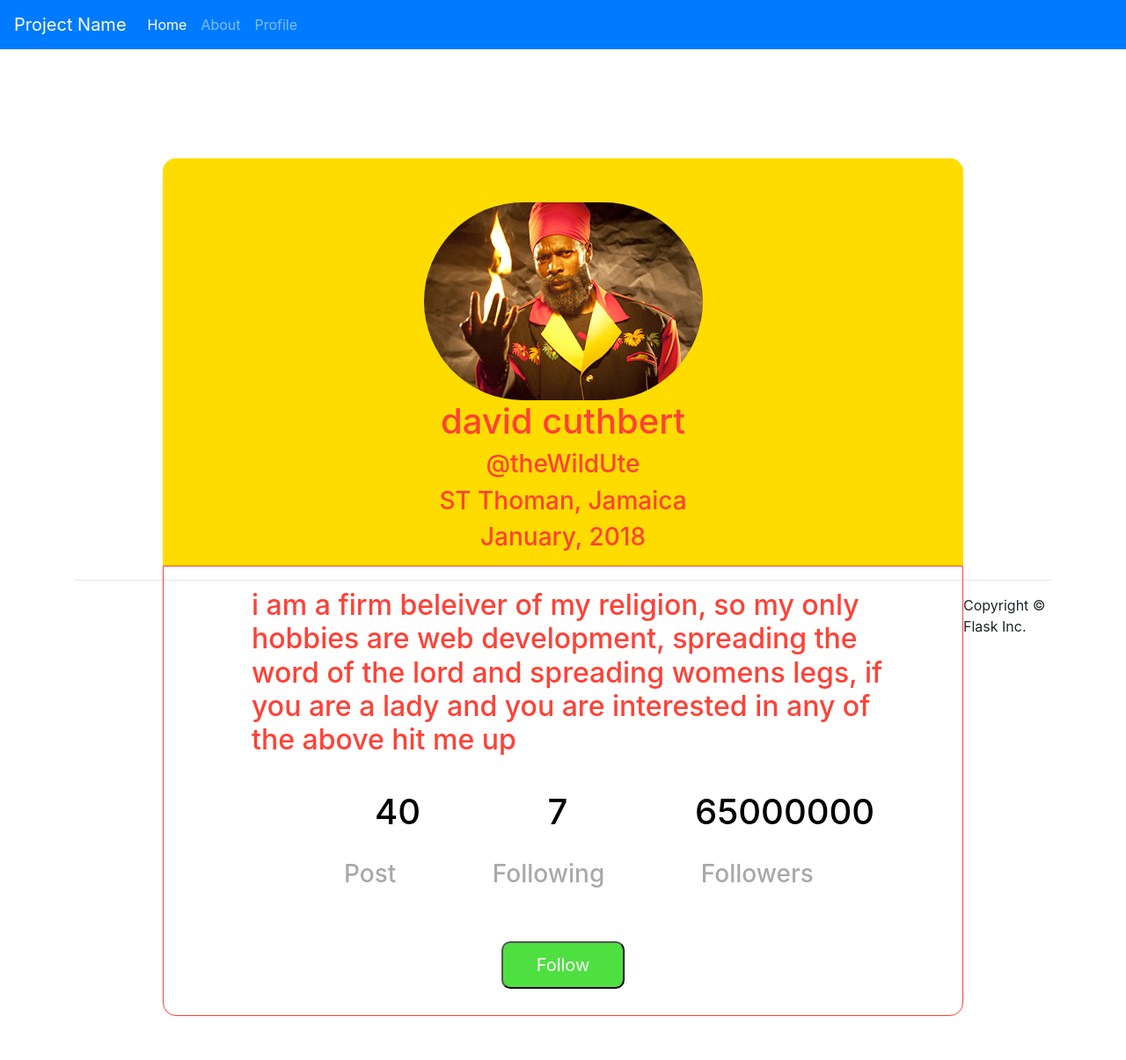
After one commit to david94bert/-info3180-lab2, a Flask app: page /profile in a window 1280 px wide. The commit adds this page. Shown: the whole page at 88% size. Run offline with Flask 2, Linux system fonts and the light colour scheme; some libraries are stand-ins or nearby versions.

Commit message:
just in time

```diff
--- a/app/static/css/app.css
+++ b/app/static/css/app.css
@@ -1,3 +1,108 @@
 body {
     padding-top: 5rem;
 }
+
+
+
+
+h3 {
+    color:#FF4136;
+}
+.info {
+    text-align: center;
+    color: #FF4136;
+}
+
+.container1{
+    margin-left: 100px;
+    margin-right: 100px;
+    margin-top: 100px;
+
+
+}
+
+.start {
+    background:#FFDC00;
+    border-top-left-radius: 15px;
+    border-top-right-radius: 15px;
+    margin-bottom: 0px;
+}
+
+.pic {;
+    padding-top: 50px;
+    padding-left: 50px;
+    padding-right: 50px;
+    padding-bottom: 0px;
+
+    text-align: center;
+}
+
+img {
+    border-radius: 200px;
+}
+
+.words{
+    float:left;
+    margin: 0px;
+    padding-left: 50px;
+    padding-right: 50px;
+    border-bottom-left-radius: 15px;
+    border-bottom-right-radius: 15px;
+    margin-bottom:50px;
+    border: solid 1px;
+    border-color: #FF4136;
+
+}
+
+
+.words h2{
+    margin-top: 0px;
+    padding-top: 25px;
+    color: #FF4136;
+    padding-left: 50px;
+}
+
+.num{
+    padding-top: 30px;
+    padding-left: 50px;
+}
+
+
+.num h1{
+    display: inline;
+    margin-left: 140px;
+    color: black;
+
+}
+
+.num h3{
+    display: inline;
+    color: darkgrey;
+    margin-left: 105px
+
+}
+
+
+.adjust{
+    margin-bottom: 0px;
+    padding-bottom: 15px;
+}
+
+.button {
+    background-color:#4ee041;
+    font-size: 20px;
+    padding-top: 10px;
+    padding-bottom: 40px;
+    width: 140px;
+    height: 0px;
+    border-radius: 10px;
+    margin-top: 30px;
+    margin-bottom: 30px;
+    color: white;
+
+}
+
+.central {
+    text-align: center;
+    padding-top: 30px;
+}
--- a/app/templates/header.html
+++ b/app/templates/header.html
@@ -12,6 +12,9 @@
       <li class="nav-item">
         <a class="nav-link" href="{{ url_for('about') }}">About</a>
       </li>
+      <li class="nav-item">
+        <a class="nav-link" href="{{ url_for('profile') }}">Profile</a>
+      </li>
     </ul>
   </div>
 </nav>
--- /dev/null
+++ b/app/templates/profile.html
@@ -0,0 +1,46 @@
+{% extends "base.html" %}
+
+{% block main %}
+<html>
+<head>
+    <title>Profile Page</title>
+    <link rel="stylesheet" type="text/css" href="{{url_for('static', filename='app.css')}}"
+</head>
+<body>
+    <div class="container1">
+    <div class = "start">
+        <div class="pic">
+            <img src={{url_for('static', filename="Capleton.jpg")}}>
+        </div>
+        <div class="info">
+            <h1> david cuthbert</h1>
+            <h3>@theWildUte</h3>
+            <h3>ST Thoman, Jamaica</h3>
+            <h3 class="adjust">{{date}} </h3>
+        </div>
+    </div>
+    <div class ="words">
+    <h2> i am a firm beleiver of my religion, so my only hobbies are web development, spreading the word of the lord and spreading womens legs, if you are a lady and you are interested in any of the above hit me up
+    </h2>
+    <div class="num">
+        <h1> 40</h1>
+        <h1> 7</h1>
+        <h1> 65000000</h1>
+
+    </div>
+        <div class="num">
+        <h3> Post</h3>
+        <h3> Following</h3>
+        <h3>Followers</h3>
+
+    </div>
+    <div  class="central">
+        <button class="button">Follow</button>
+    </div>
+
+    </div>
+    </div>
+
+</body>
+</html>
+{% endblock %}
--- a/app/views.py
+++ b/app/views.py
@@ -4,7 +4,7 @@ Jinja2 Documentation:    http://jinja.pocoo.org/2/documentation/
 Werkzeug Documentation:  http://werkzeug.pocoo.org/documentation/
 This file creates your application.
 """
-
+import datetime
 from app import app
 from flask import render_template, request, redirect, url_for, flash
 
@@ -12,6 +12,16 @@ from flask import render_template, request, redirect, url_for, flash
 ###
 # Routing for your application.
 ###
+
+@app.route('/profile')
+def profile():
+    date = format_date_joined()
+    return render_template('profile.html', date=date)
+
+def format_date_joined():
+    date_joined = datetime.date(2018,1,1)
+    return date_joined.strftime("%B, %Y")
+
 
 @app.route('/')
 def home():
```
Also changed, not shown: app/static/Capleton.jpg (added).
